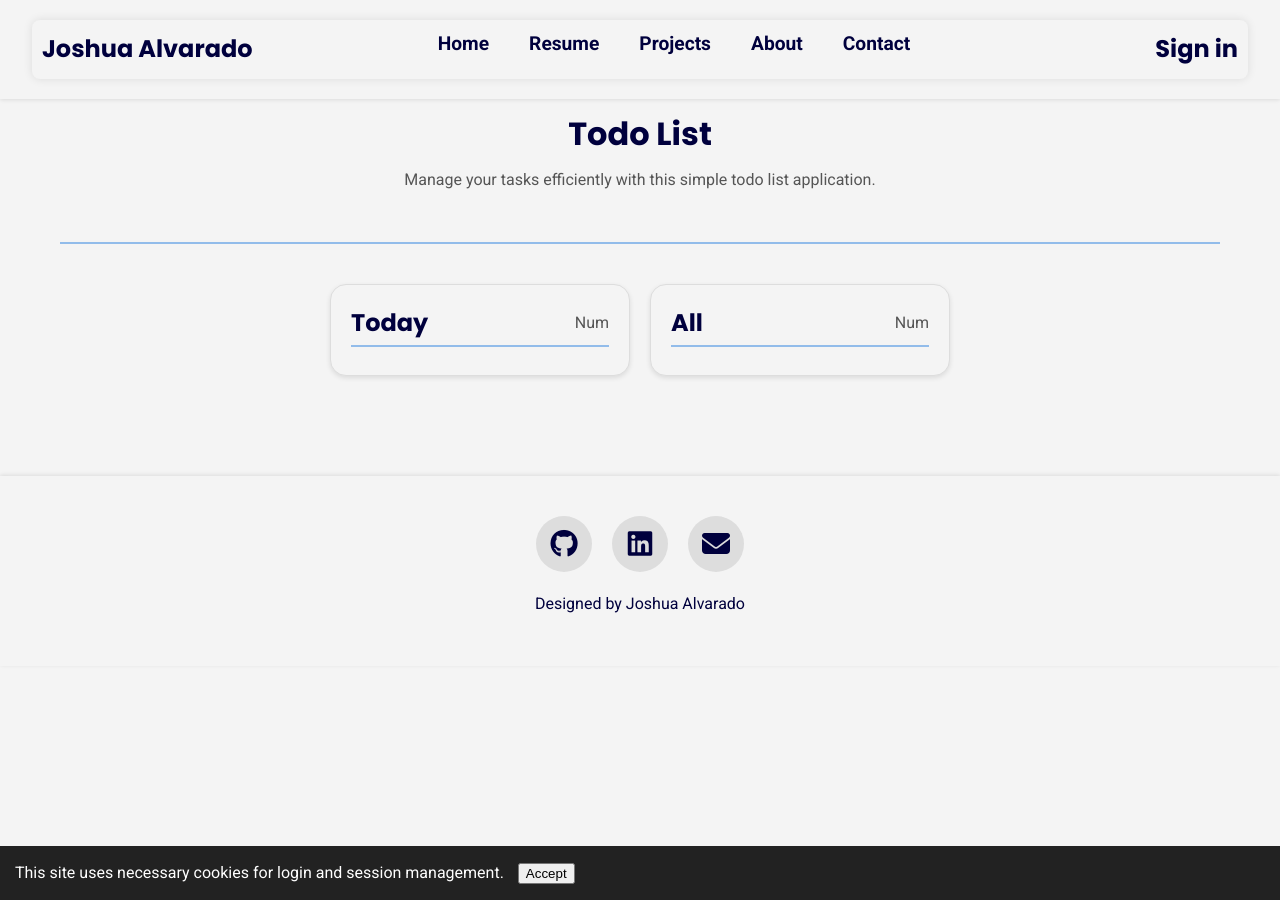
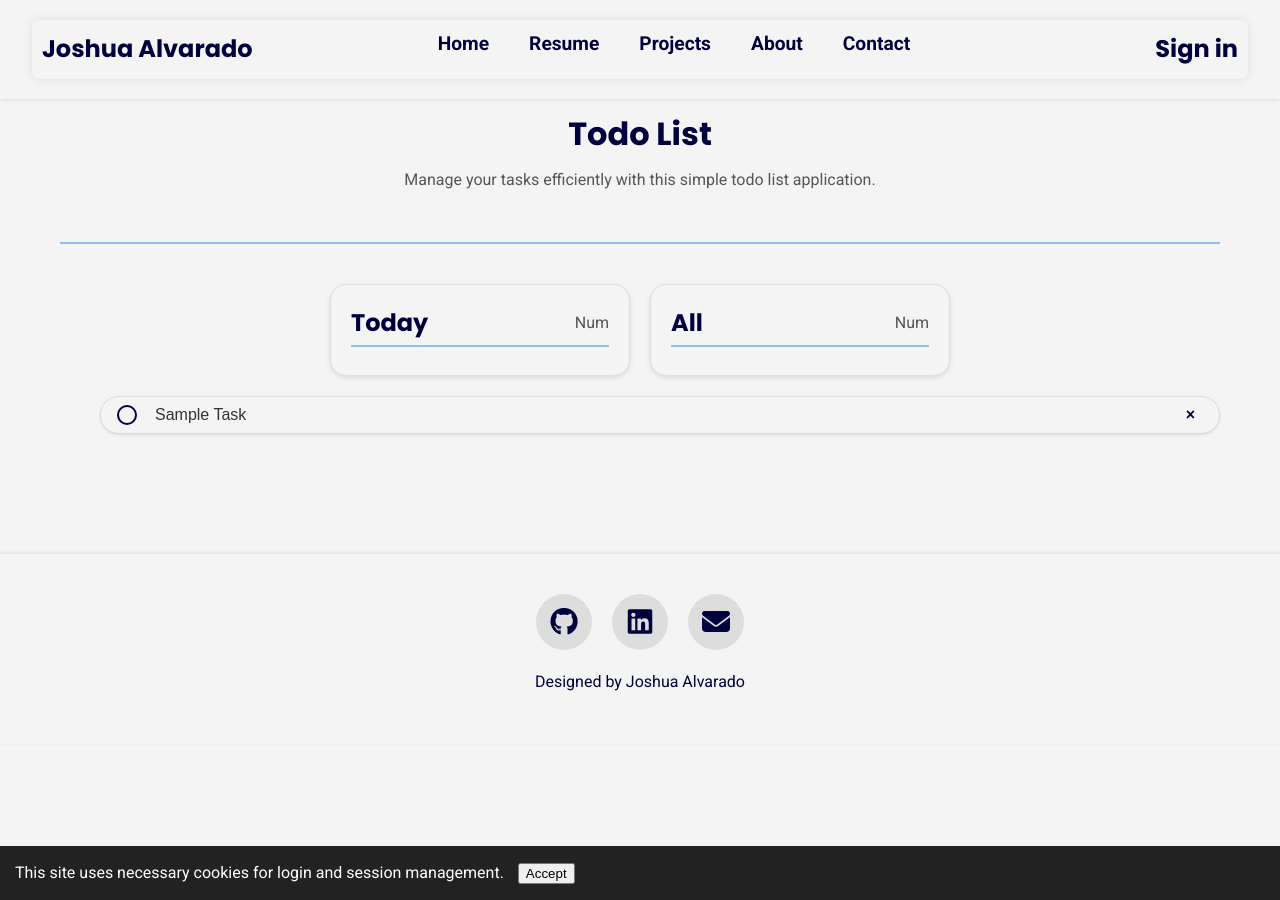
Before and after one commit to JoshuaAlvarado-hub/joshalvarado.com, a Jekyll site: the page built from todo.html, in a window 1280 px wide. Built offline with Jekyll 4.4.1, drawn with Linux system fonts in a browser that asks for light colours; comment, search, counter and statistics services are not loaded.

Commit message:
fixed checkbox inner circle alignment

```diff
--- a/assets/css/todo.css
+++ b/assets/css/todo.css
@@ -84,10 +84,18 @@
     align-items: center;
     justify-content: center;
     margin-right: 0.5rem;
+    flex-shrink: 0;
+    position: relative;
 }
 
 .circle-checkbox input {
-  display: none;
+  position: absolute;
+  opacity: 0;
+  width: 1px;
+  height: 1px;
+  margin: 0;
+  padding: 0;
+  pointer-events: all;
 }
 
 .circle-checkbox .checkmark {
@@ -95,21 +103,26 @@
   height: 20px;
   border: 2px solid #00003D;
   border-radius: 50%;
-  display: inline-block;
-  position: relative;
+  display: inline-flex;
+  align-items: center;
+  justify-content: center;
   cursor: pointer;
+  box-sizing: border-box;
+}
+
+.circle-checkbox .checkmark::after {
+  content: "";
+  display: block;
+  width: 12px;
+  height: 12px;
+  border-radius: 50%;
+  background-color: #00003D;
+  transform: scale(0);
+  transition: transform 0.12s ease;
 }
 
 .circle-checkbox input:checked + .checkmark::after {
-  content: "";
-  position: absolute;
-  top: 50%;
-  left: 50%;
-  width: 12px;
-  height: 12px;
-  background-color: #00003D;
-  border-radius: 50%;
-  transform: translate(-50%, -50%);
+  transform: scale(1);
 }
 
 #todo-list li input[type="text"] {
--- a/assets/js/todo.js
+++ b/assets/js/todo.js
@@ -132,7 +132,7 @@
         input.addEventListener('keydown', (e) => {
             if (e.key === 'Enter') {
                 e.preventDefault();
-                addTodo();   // call directly instead of .click()
+                addTodo();
             }
         });
     }
--- a/todo.html
+++ b/todo.html
@@ -36,4 +36,15 @@
     </div>
 
     <ul id="todo-list" style="display:none;"></ul>
+
+    <ul id="todo-list">
+        <li class="todo-item">
+            <label class="circle-checkbox">
+            <input type="checkbox" />
+            <span class="checkmark"></span>
+            </label>
+            <input type="text" value="Sample Task" />
+            <button>×</button>
+        </li>
+    </ul>
 </div>
```
